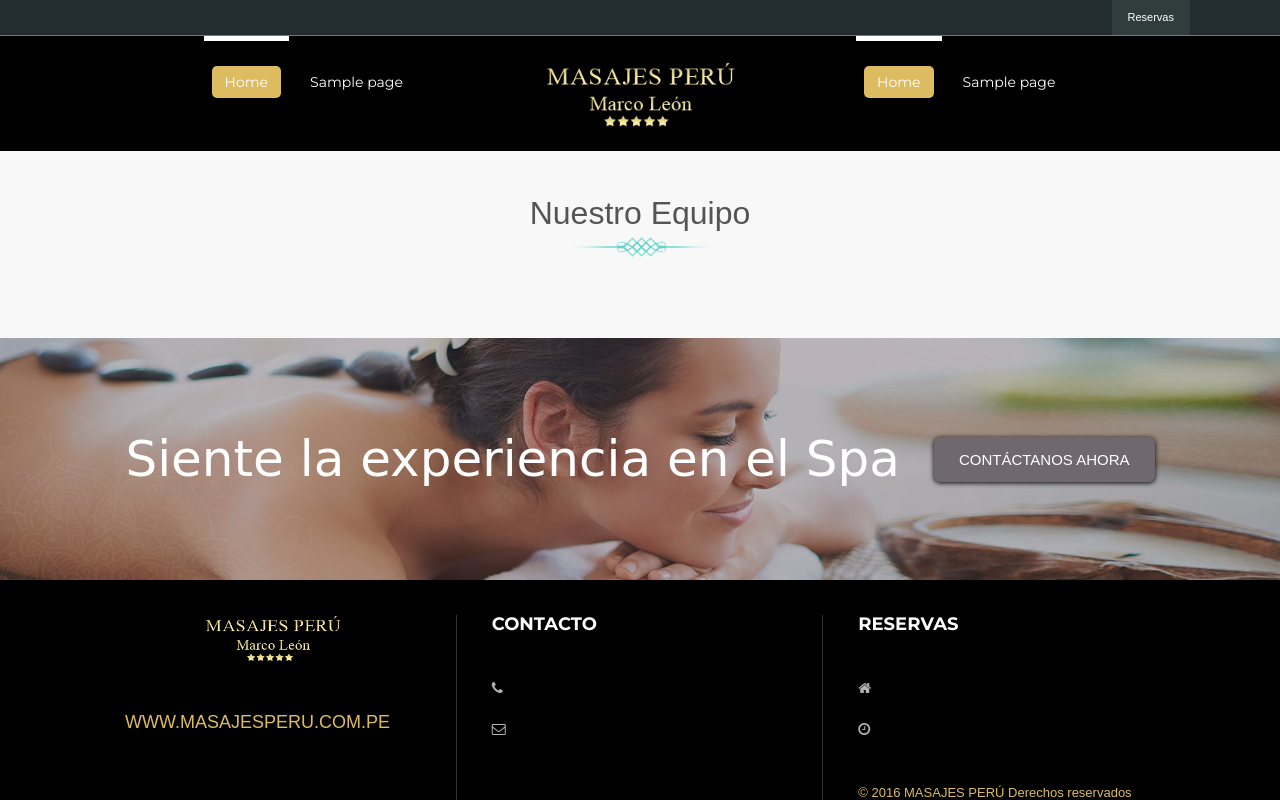
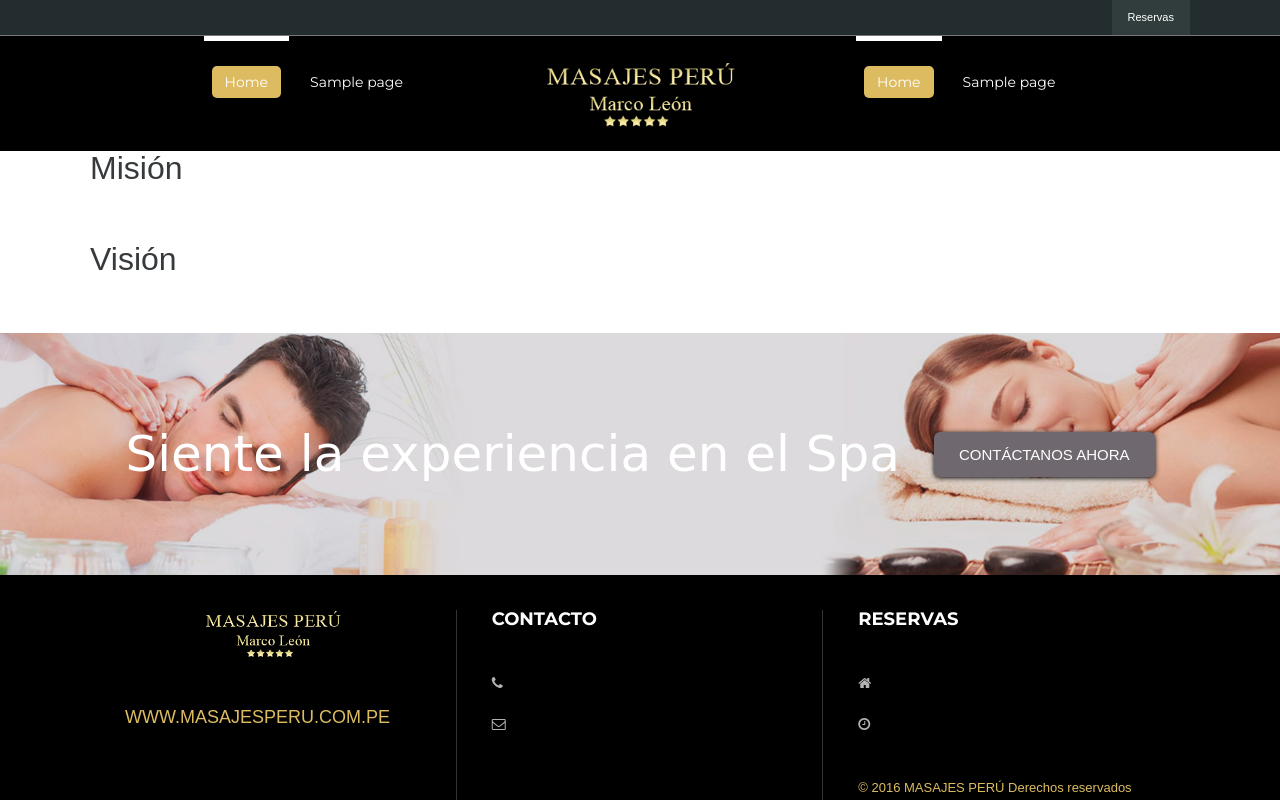
Before and after one commit to JDarkGreen/masajeperu, a WordPress theme: template themes/aqua_custom_theme/page-nosotros.php in a window 1280 px wide. Run offline with PHP 8.4 and a stand-in for WordPress, Linux system fonts and the light colour scheme; the site name, menu and one post (Sample post) are stand-ins, and other content is empty; some libraries are stand-ins or nearby versions; some web fonts are replaced.

Commit message:
cambiar estilos a nosotros pagina

```diff
--- a/themes/aqua_custom_theme/assets/styles/source/_common.sass
+++ b/themes/aqua_custom_theme/assets/styles/source/_common.sass
@@ -87,7 +87,7 @@ img.aligncenter, img.alignright, img.alignleft
 
 //Banner hacia contacto
 #sectionBannerContacto
-	background         : url("../../images/backgrounds/spa_mas-informacion_belleza_peru.jpg") no-repeat
+	background         : url("../../images/backgrounds/informacion-banner-contacto.jpg") no-repeat
 	background-position: center
 	background-size    : cover
 	height             : 242px
--- a/themes/aqua_custom_theme/page-nosotros.php
+++ b/themes/aqua_custom_theme/page-nosotros.php
@@ -33,13 +33,40 @@ include( locate_template('partials/banner-top-page.php') );
 include( locate_template('partials/nosotros/section-nosotros.php') );
 
 
-/*
- * Importar Sección Staff
- */
+?>
 
-include( locate_template('partials/nosotros/section-staff.php') );
+<!-- Wrapper de Contenido / Contenedor Layout -->
+<div class="pageWrapperLayout containerRelative">
 
-?>
+	<!-- Sección de Aptitudes -->
+	<section id="sectionAptitudes">
+
+		<!-- Título -->
+		<h2 class="title-aptitudes text-capitalize">
+			<?= __('misión',LANG); ?>
+		</h2> <!-- /.title-aptitudes -->
+
+		<div>
+			<?php echo $text_mision = isset($options['theme_mision_text']) && !empty($options['theme_mision_text']) ? $options['theme_mision_text'] : '';
+		?>
+		</div>
+
+		<!-- Espacio --> <br/><br/>
+
+		<!-- Título -->
+		<h2 class="title-aptitudes text-capitalize">
+			<?= __('visión',LANG); ?>
+		</h2> <!-- /.title-aptitudes -->
+
+		<div>
+		<?php echo $text_mision = isset($options['theme_vision_text']) && !empty($options['theme_vision_text']) ? $options['theme_vision_text'] : '';
+		?>	</div>
+
+		<!-- Espacio --> <br/><br/>
+
+	</section> <!-- /#sectionAptitudes -->
+
+</div> <!-- /.pageWrapperLayout containerRelative -->
 
 
 
--- a/themes/aqua_custom_theme/partials/nosotros/section-nosotros.php
+++ b/themes/aqua_custom_theme/partials/nosotros/section-nosotros.php
@@ -30,8 +30,7 @@ $options = get_option("theme_settings");
 			<div class="col-xs-12 col-sm-3">
 
 				<!-- titulo -->
-				<h2 class="title text-uppercase"> <?= __('horarios de apertura:'); ?>
-				</h2>
+				<h2 class="title text-uppercase"> <?= __('MASAJES PERÚ:',LANG); ?> </h2>
 
 				<!-- Contenido -->
 				<?= apply_filters( 'the_content' , $page_nosotros->post_content ); ?>
```
Also changed, not shown: themes/aqua_custom_theme/admin/template-fields/empresa-fields.php (+36 -0 lines), themes/aqua_custom_theme/assets/images/backgrounds/informacion-banner-contacto.jpg (added), themes/aqua_custom_theme/assets/styles/build/master.css.
